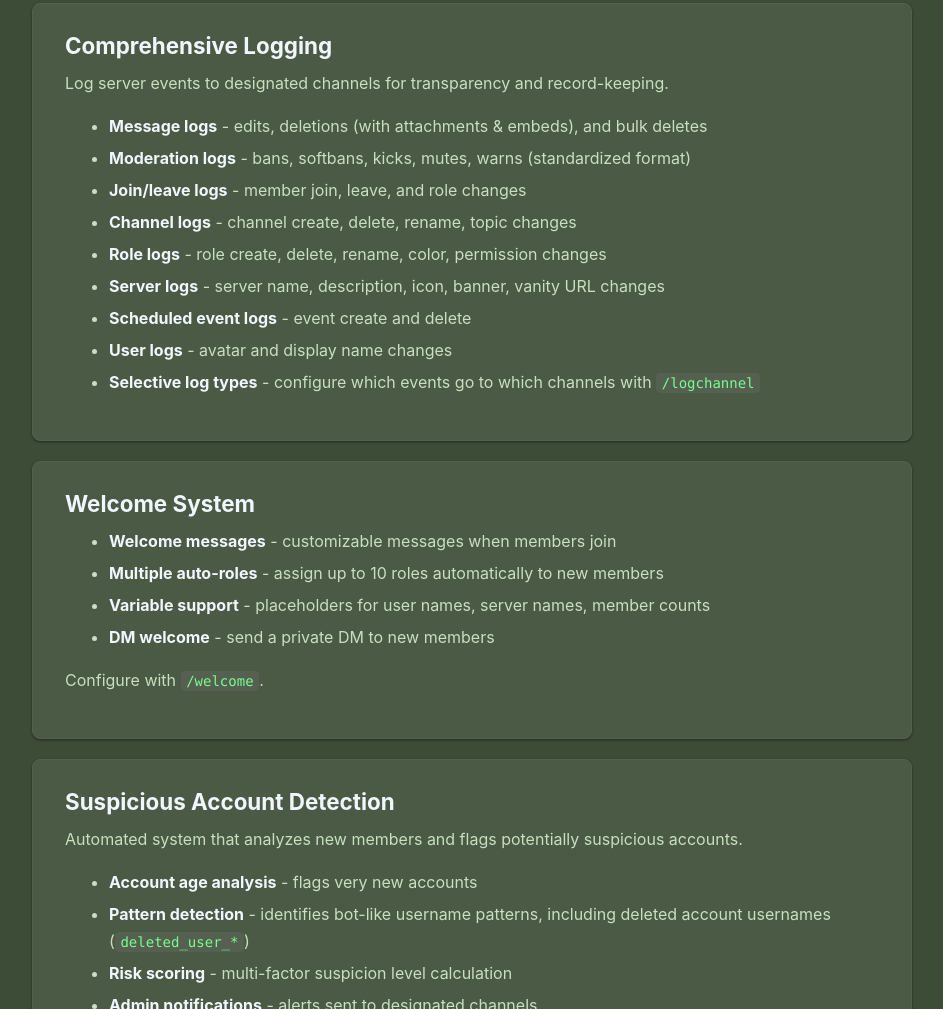
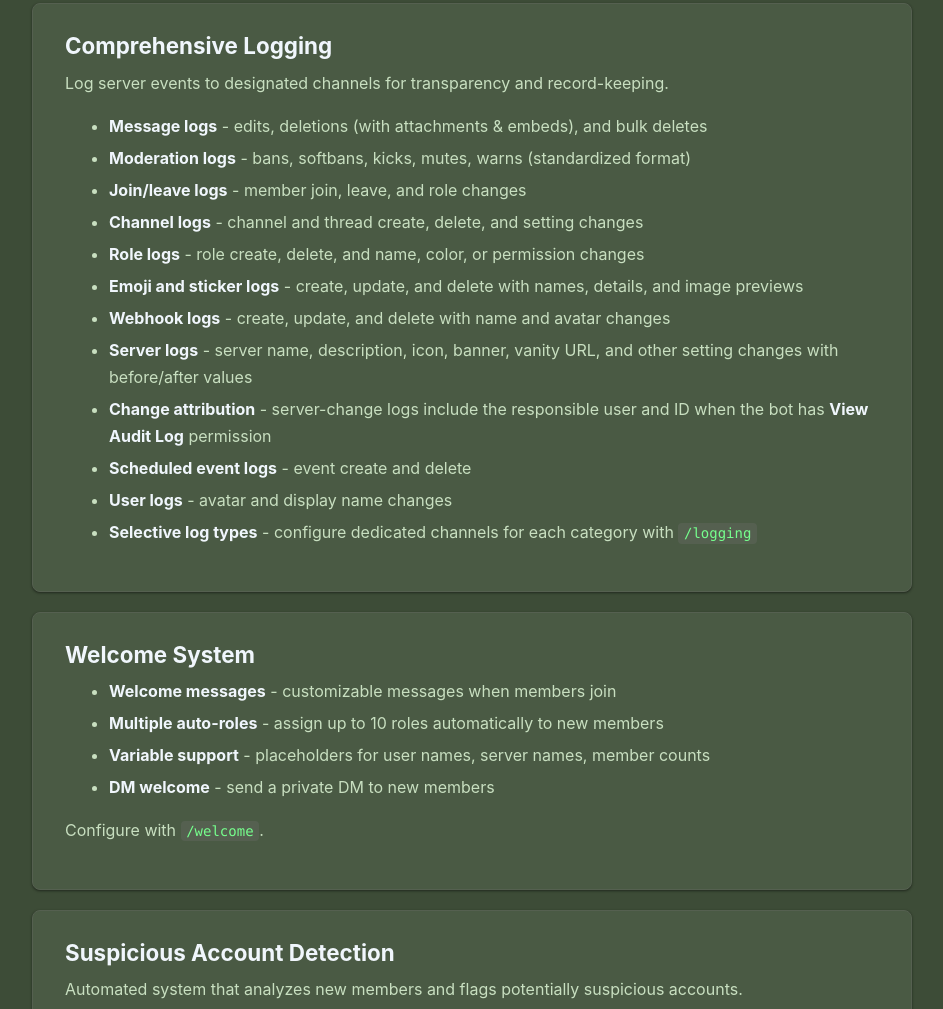
Before and after one commit to itz-winter/ammonite-docs, a plain HTML site: page features.html in a window 1280 px wide. Shown: the part 5234-6243 px from the top of the page, without its empty margins (298-1241 px from the left). Drawn offline with Linux system fonts and the light colour scheme.

Commit message:
updated site w/ latest info

```diff
--- a/features.html
+++ b/features.html
@@ -196,12 +196,15 @@
           <li><strong>Message logs</strong> - edits, deletions (with attachments &amp; embeds), and bulk deletes</li>
           <li><strong>Moderation logs</strong> - bans, softbans, kicks, mutes, warns (standardized format)</li>
           <li><strong>Join/leave logs</strong> - member join, leave, and role changes</li>
-          <li><strong>Channel logs</strong> - channel create, delete, rename, topic changes</li>
-          <li><strong>Role logs</strong> - role create, delete, rename, color, permission changes</li>
-          <li><strong>Server logs</strong> - server name, description, icon, banner, vanity URL changes</li>
+          <li><strong>Channel logs</strong> - channel and thread create, delete, and setting changes</li>
+          <li><strong>Role logs</strong> - role create, delete, and name, color, or permission changes</li>
+          <li><strong>Emoji and sticker logs</strong> - create, update, and delete with names, details, and image previews</li>
+          <li><strong>Webhook logs</strong> - create, update, and delete with name and avatar changes</li>
+          <li><strong>Server logs</strong> - server name, description, icon, banner, vanity URL, and other setting changes with before/after values</li>
+          <li><strong>Change attribution</strong> - server-change logs include the responsible user and ID when the bot has <strong>View Audit Log</strong> permission</li>
           <li><strong>Scheduled event logs</strong> - event create and delete</li>
           <li><strong>User logs</strong> - avatar and display name changes</li>
-          <li><strong>Selective log types</strong> - configure which events go to which channels with <code>/logchannel</code></li>
+          <li><strong>Selective log types</strong> - configure dedicated channels for each category with <code>/logging</code></li>
         </ul>
       </div>
 
```
Also changed, not shown: commands.html (+7 -6 lines).
